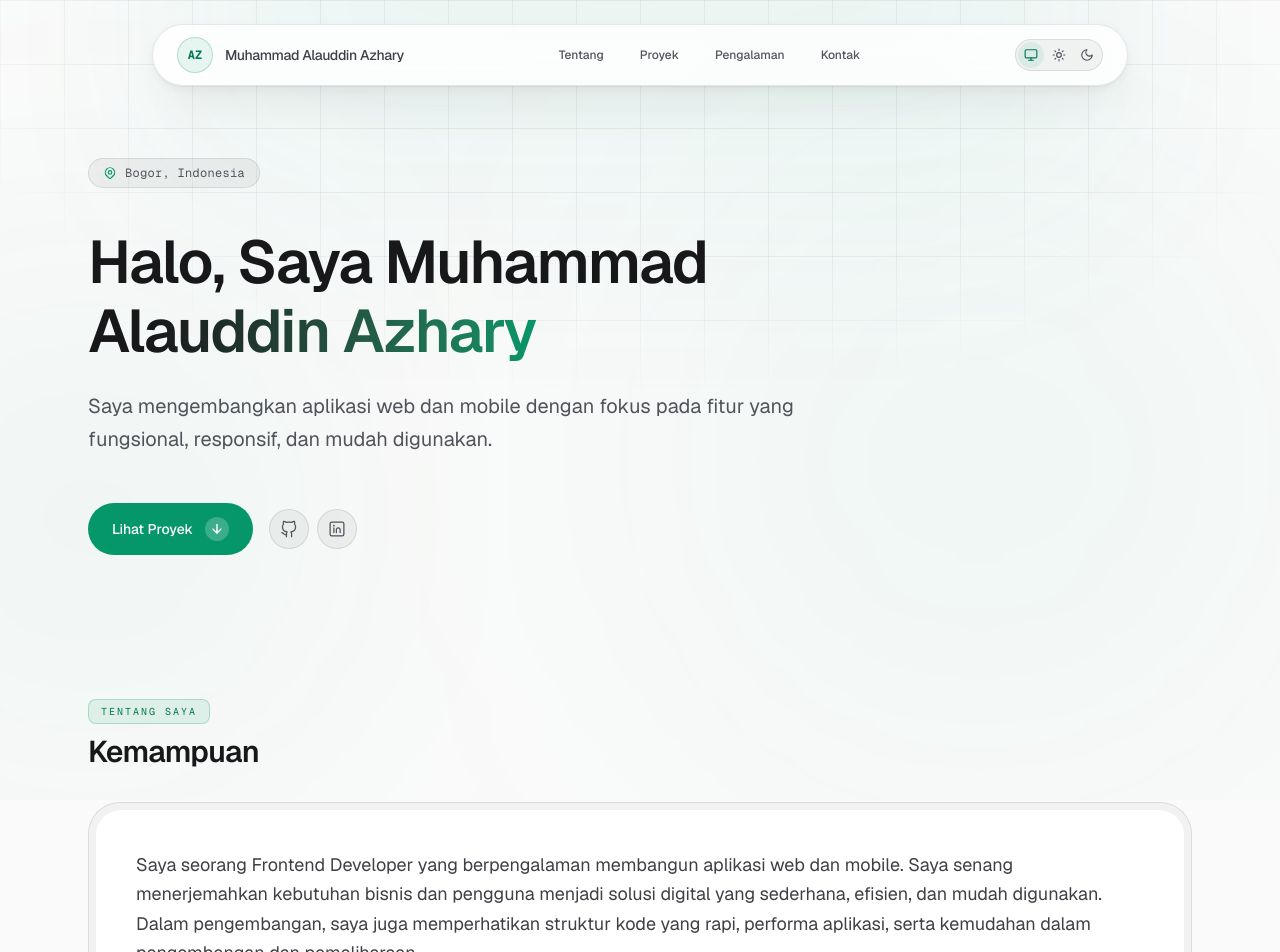
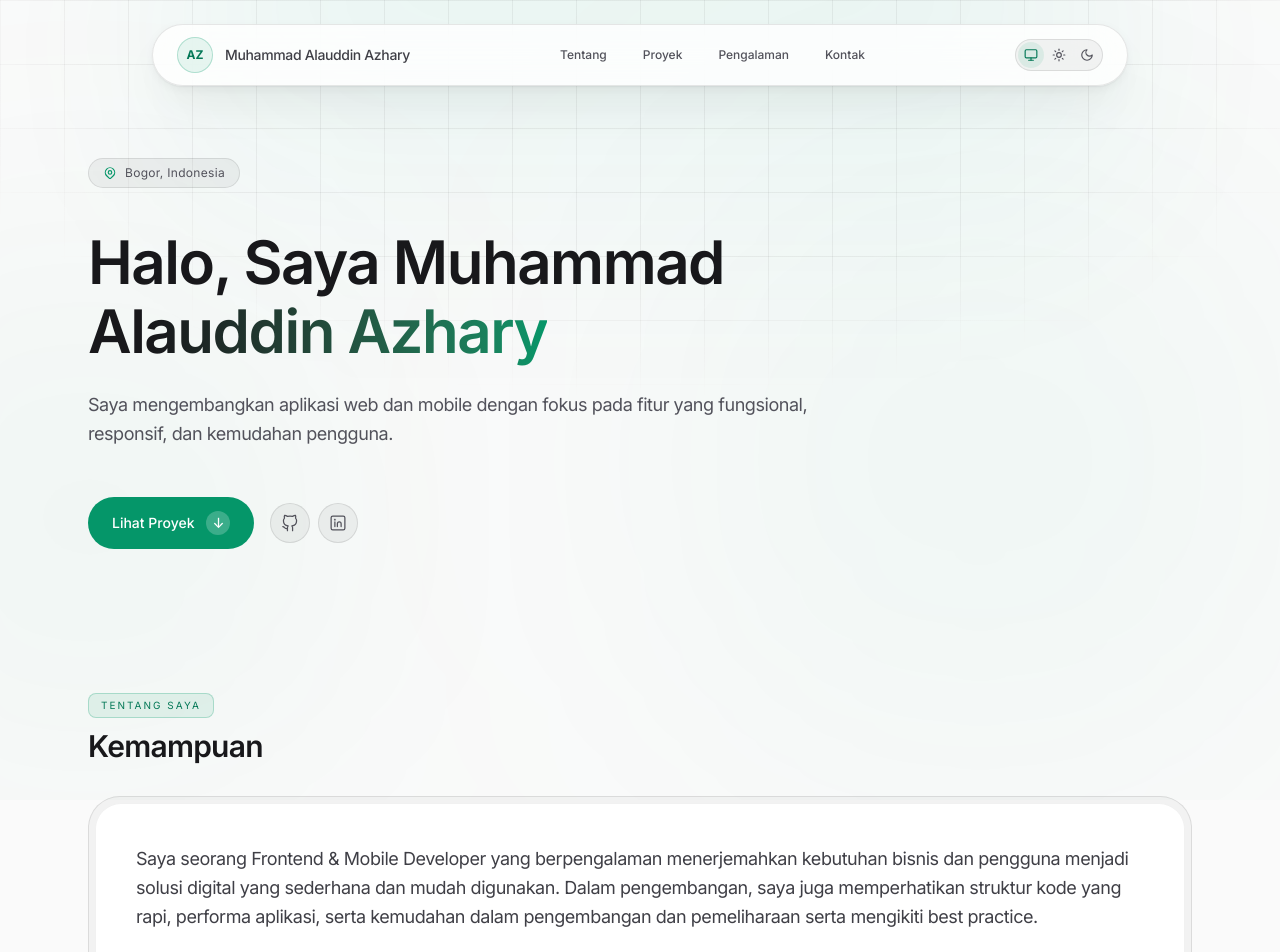
Before and after one commit to aldnazr/portofoliov2, a Next.js app: page / in a window 1280 px wide. Shown: the top 952 px of the page. Built offline with nearby package versions, Linux system fonts and the light colour scheme.

Commit message:
feat: switch fonts to Inter, tighten typography, update profile copy

```diff
--- a/app/globals.css
+++ b/app/globals.css
@@ -1,4 +1,8 @@
 @import "tailwindcss";
+
+html {
+  font-family: var(--font-inter), sans-serif;
+}
 
 :root {
   color-scheme: dark;
--- a/app/layout.tsx
+++ b/app/layout.tsx
@@ -1,18 +1,14 @@
 import type { Metadata, Viewport } from "next";
-import { Geist, Geist_Mono } from "next/font/google";
+import { Inter } from "next/font/google";
 import "./globals.css";
 import { Analytics } from "@vercel/analytics/next";
 import { SpeedInsights } from "@vercel/speed-insights/next";
 import { siteDescription, siteTitle } from "@/data/site";
 
-const geistSans = Geist({
-  variable: "--font-geist-sans",
+const inter = Inter({
   subsets: ["latin"],
-});
-
-const geistMono = Geist_Mono({
-  variable: "--font-geist-mono",
-  subsets: ["latin"],
+  display: "swap",
+  variable: "--font-inter",
 });
 
 export const metadata: Metadata = {
@@ -34,7 +30,7 @@ export default function RootLayout({ children }: LayoutProps<"/">) {
       data-theme="system"
       data-scroll-behavior="smooth"
       suppressHydrationWarning
-      className={`${geistSans.variable} ${geistMono.variable} h-full antialiased`}
+      className={`${inter.variable} h-full antialiased`}
     >
       <head>
         <script
--- a/components/about-section.tsx
+++ b/components/about-section.tsx
@@ -13,7 +13,7 @@ export default function AboutSection() {
 
       <div className="p-1.5 rounded-4xl border border-hairline bg-overlay-faint">
         <div className="p-8 sm:p-10 rounded-[1.625rem] bg-surface border border-hairline-soft space-y-8">
-          <p className="text-base sm:text-lg text-foreground-soft leading-relaxed font-normal">
+          <p className="text-base sm:text-lg tracking-tight text-foreground-soft leading-relaxed font-normal">
             {profile.about}
           </p>
 
--- a/components/hero-section.tsx
+++ b/components/hero-section.tsx
@@ -35,7 +35,7 @@ export default function HeroSection() {
             {profile.name}
           </span>
         </h1>
-        <p className="text-lg sm:text-xl text-muted font-normal leading-relaxed">
+        <p className="text-base sm:text-lg tracking-tight text-muted font-normal leading-relaxed">
           {profile.hero}
         </p>
       </div>
--- a/data/profile.ts
+++ b/data/profile.ts
@@ -5,9 +5,9 @@ export const profile = {
   location: "Bogor, Indonesia",
   availability: "Open to works",
   email: "alauddinazhary05@gmail.com",
-  hero: "Saya mengembangkan aplikasi web dan mobile dengan fokus pada fitur yang fungsional, responsif, dan mudah digunakan.",
+  hero: "Saya mengembangkan aplikasi web dan mobile dengan fokus pada fitur yang fungsional, responsif, dan kemudahan pengguna.",
   about:
-    "Saya seorang Frontend Developer yang berpengalaman membangun aplikasi web dan mobile. Saya senang menerjemahkan kebutuhan bisnis dan pengguna menjadi solusi digital yang sederhana, efisien, dan mudah digunakan. Dalam pengembangan, saya juga memperhatikan struktur kode yang rapi, performa aplikasi, serta kemudahan dalam pengembangan dan pemeliharaan.",
+    "Saya seorang Frontend & Mobile Developer yang berpengalaman menerjemahkan kebutuhan bisnis dan pengguna menjadi solusi digital yang sederhana dan mudah digunakan. Dalam pengembangan, saya juga memperhatikan struktur kode yang rapi, performa aplikasi, serta kemudahan dalam pengembangan dan pemeliharaan serta mengikiti best practice.",
   // skills: ["Mobile Development", "Frontend Development"],
   socialLinks: [
     { label: "GitHub", href: "https://github.com/aldnazr" },
```
